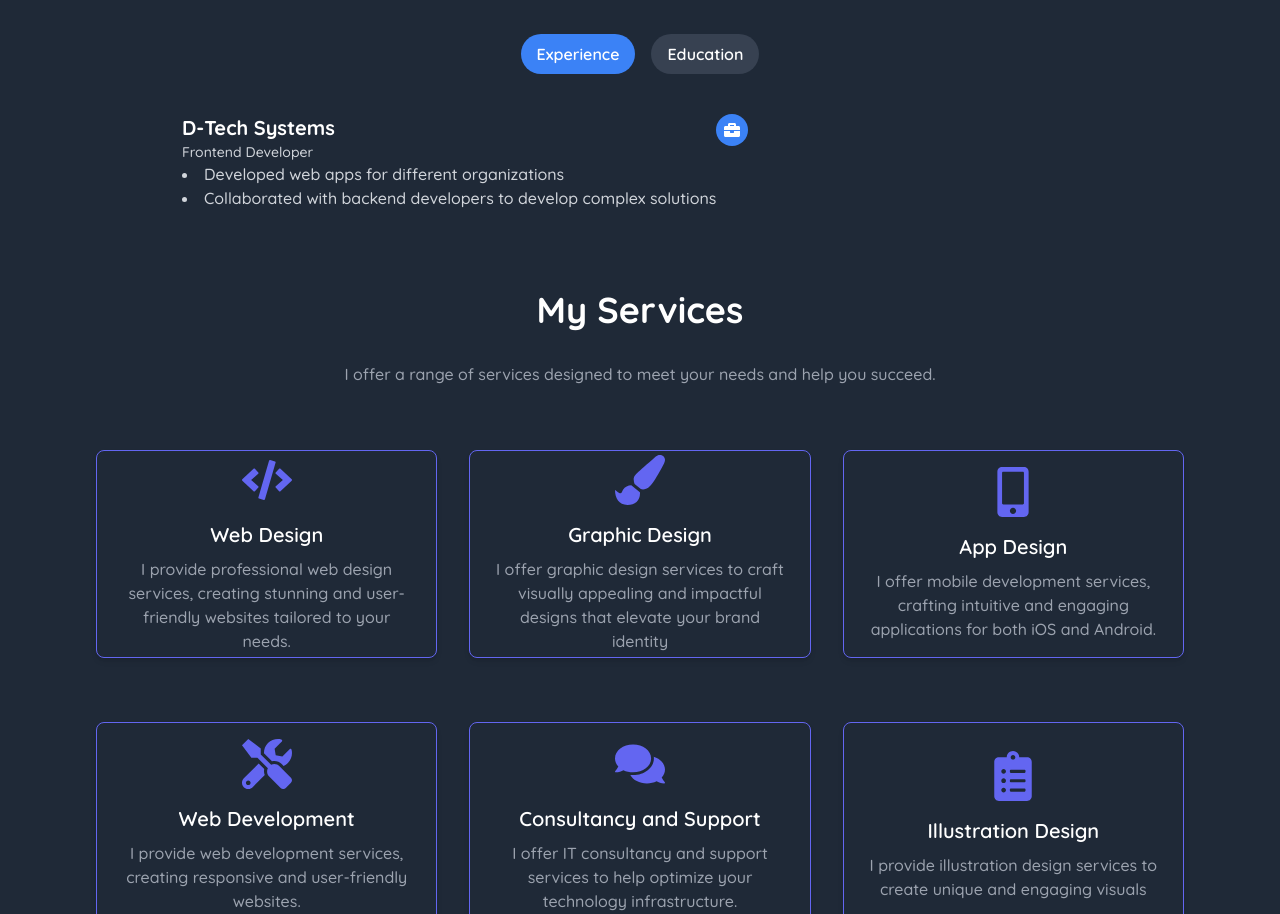
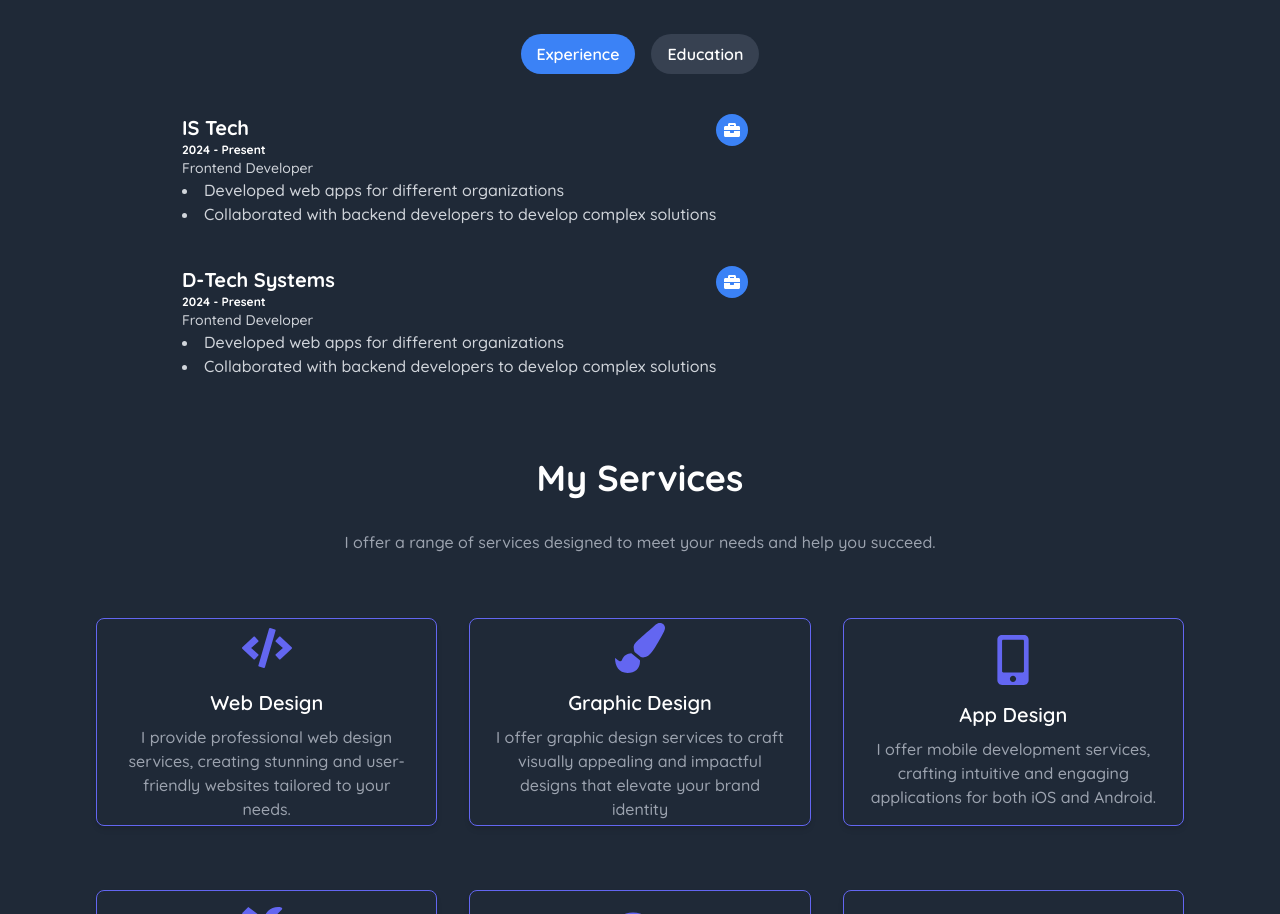
Before and after one commit to Paulin-NIYOBYOSE/Portfolio, a React (Create React App) app: page / in a window 1280 px wide. Shown: the part 2306-3220 px from the top of the page. Built offline with nearby package versions, Linux system fonts and the light colour scheme.

Commit message:
Styled experience

```diff
--- a/src/components/Experience.js
+++ b/src/components/Experience.js
@@ -6,8 +6,19 @@ export default function ExperienceSection() {
 
     const experiences = [
         {
+            title: 'IS Tech',
+            role: 'Frontend Developer',
+            duration: '2024 - Present',
+            description: [
+                'Developed web apps for different organizations',
+                'Collaborated with backend developers to develop complex solutions',
+            ],
+            icon: <FaBriefcase />,
+        },
+        {
             title: 'D-Tech Systems',
             role: 'Frontend Developer',
+            duration: '2024 - Present',
             description: [
                 'Developed web apps for different organizations',
                 'Collaborated with backend developers to develop complex solutions',
@@ -19,7 +30,7 @@ export default function ExperienceSection() {
     const education = [
         {
             title: 'Rwanda Coding Academy',
-            duration: '2024 - 2025',
+            duration: '2024 - 2026',
             role: 'Software Development & Embedded Systems',
             description: [],
             icon: <FaGraduationCap />,
@@ -54,6 +65,7 @@ export default function ExperienceSection() {
 
                                 <div className="ml-4">
                                     <h3 className="text-xl font-bold text-black dark:text-white">{item.title}</h3>
+                                    <h2 className='text-xs font-bold text-black dark:text-white'>{item.duration}</h2>
                                     <p className="text-sm dark:text-gray-300 text-gray-800">{item.role}</p>
                                     <ul className="dark:text-gray-300 text-gray-800">
                                         {item.description.map((desc, i) => (
@@ -80,6 +92,7 @@ export default function ExperienceSection() {
 
                                 <div className="ml-4">
                                     <h3 className="text-xl font-bold text-black dark:text-white">{item.title}</h3>
+                                    <h2 className='text-xs font-bold text-black dark:text-white'>{item.duration}</h2>
                                     <p className="text-sm dark:text-gray-300 text-gray-800">{item.role}</p>
                                 </div>
                                 <div className="flex-shrink-0">
```
